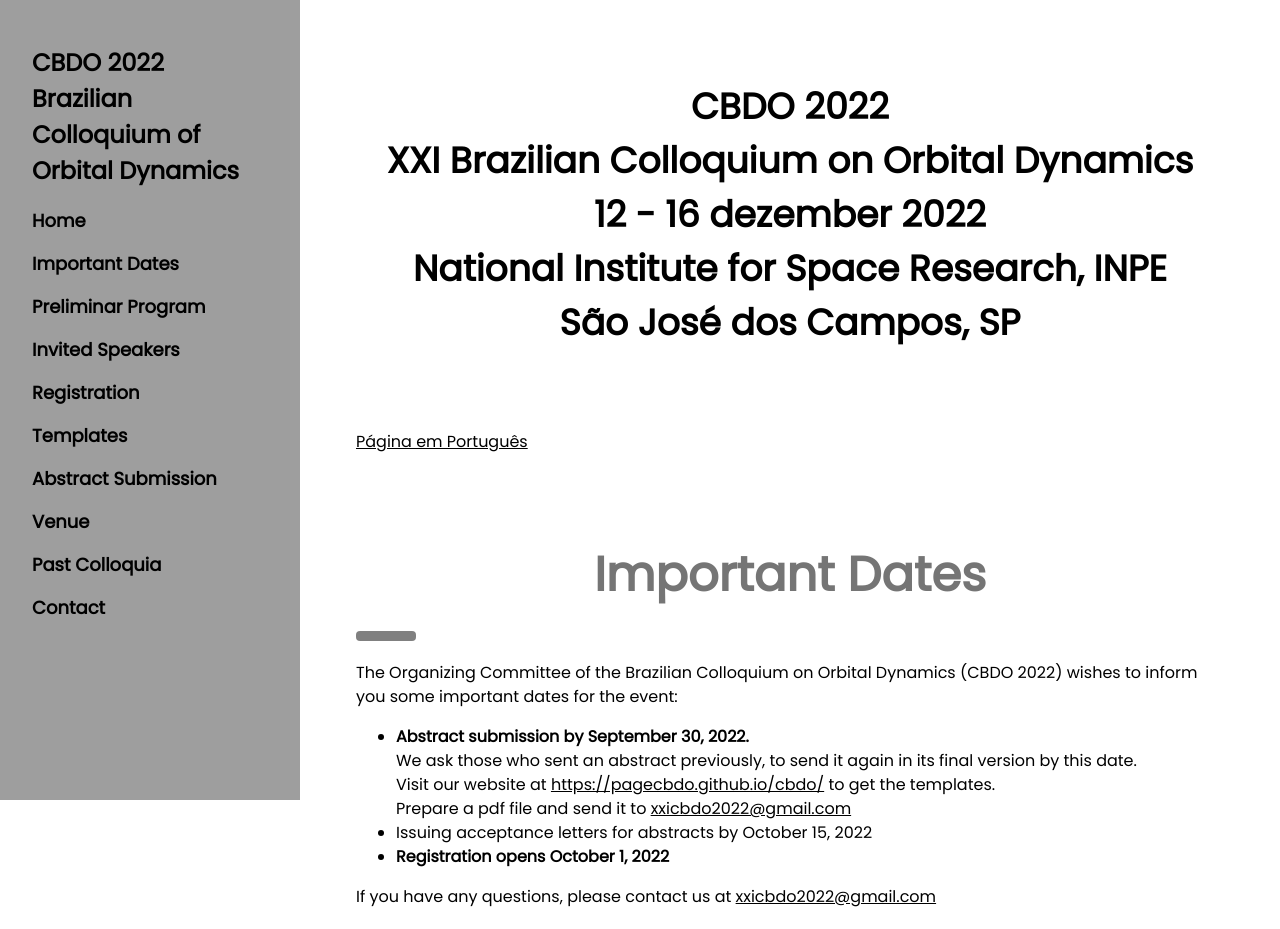
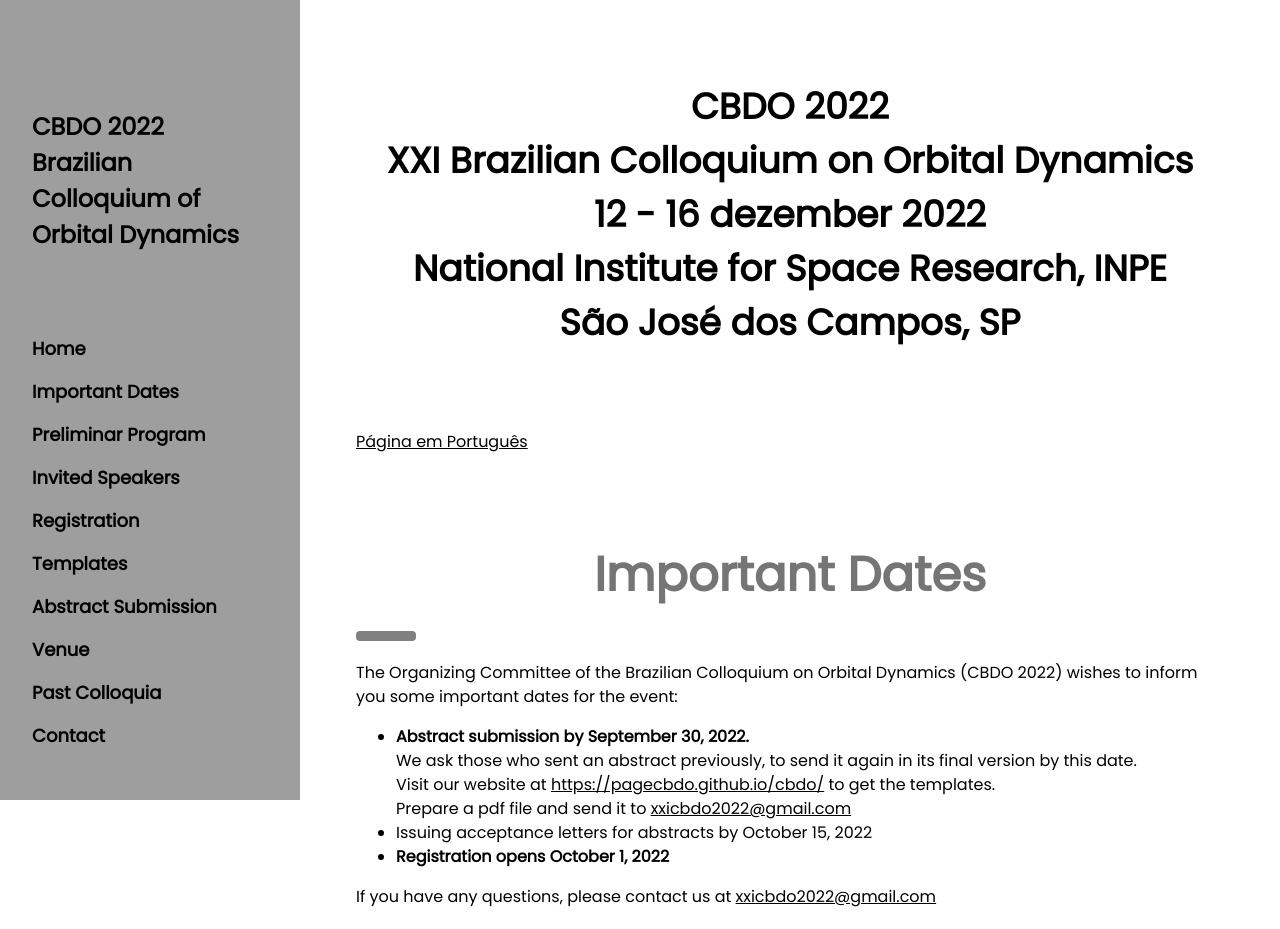
Before and after one commit to pagecbdo/cbdo, a plain HTML site: page index_english.html in a window 1280 px wide. Shown: the top 929 px of the page. Drawn offline with nearby package versions, Linux system fonts and the light colour scheme.

Commit message:
Update index_english.html

```diff
--- a/index_english.html
+++ b/index_english.html
@@ -25,7 +25,7 @@ body {font-size:16px;}
 <nav class="w3-sidebar w3-gray w3-collapse w3-top w3-large w3-padding" style="z-index:3;width:300px;font-weight:bold;" id="mySidebar"><br>
   <a href="javascript:void(0)" onclick="w3_close()" class="w3-button w3-hide-large w3-display-topleft" style="width:100%;font-size:22px">Close Menu</a>
   <div class="w3-container">
-    <h3 ><b>CBDO 2022<br>Brazilian Colloquium of Orbital Dynamics</b></h3>
+    <h3 class="w3-padding-64"><b>CBDO 2022<br>Brazilian Colloquium of Orbital Dynamics</b></h3>
   </div>
   <div class="w3-bar-block">
     <a href="#" onclick="w3_close()" class="w3-bar-item w3-button w3-hover-white">Home</a>
@@ -38,6 +38,8 @@ body {font-size:16px;}
     <a href="#area" onclick="w3_close()" class="w3-bar-item w3-button w3-hover-white">Venue</a>
     <a href="#historico" onclick="w3_close()" class="w3-bar-item w3-button w3-hover-white">Past Colloquia</a>
     <a href="#contato" onclick="w3_close()" class="w3-bar-item w3-button w3-hover-white">Contact</a>
+  </div>
+  <div class="w3-container">
   </div>
 </nav>
 
```
